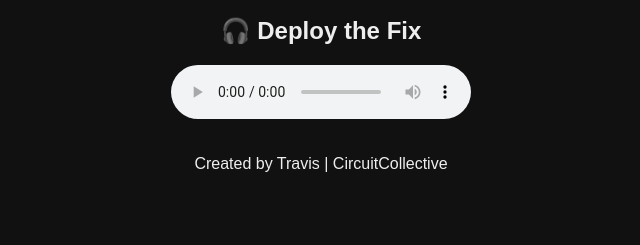
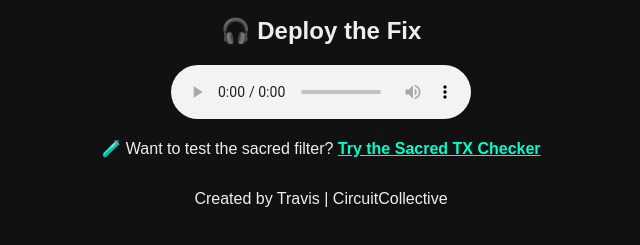
Before and after one commit to seed0001/sacred-not-synthetic, a plain HTML site: page index.html in a window 1280 px wide. Shown: the part 141-386 px from the top of the page, without its empty margins (319-959 px from the left). Drawn offline with Linux system fonts and the light colour scheme.

Commit message:
Update index.html

```diff
--- a/index.html
+++ b/index.html
@@ -13,6 +13,10 @@
     <source src="DeploytheFix.mp3" type="audio/mpeg">
     Your browser does not support the audio element.
   </audio>
+<p>
+  🧪 Want to test the sacred filter?
+  <a href="sacred-check.html" style="color: #00ffcc; font-weight: bold;">Try the Sacred TX Checker</a>
+</p>
 
   <p style="margin-top: 2em;">Created by Travis | CircuitCollective</p>
 </body>
```
